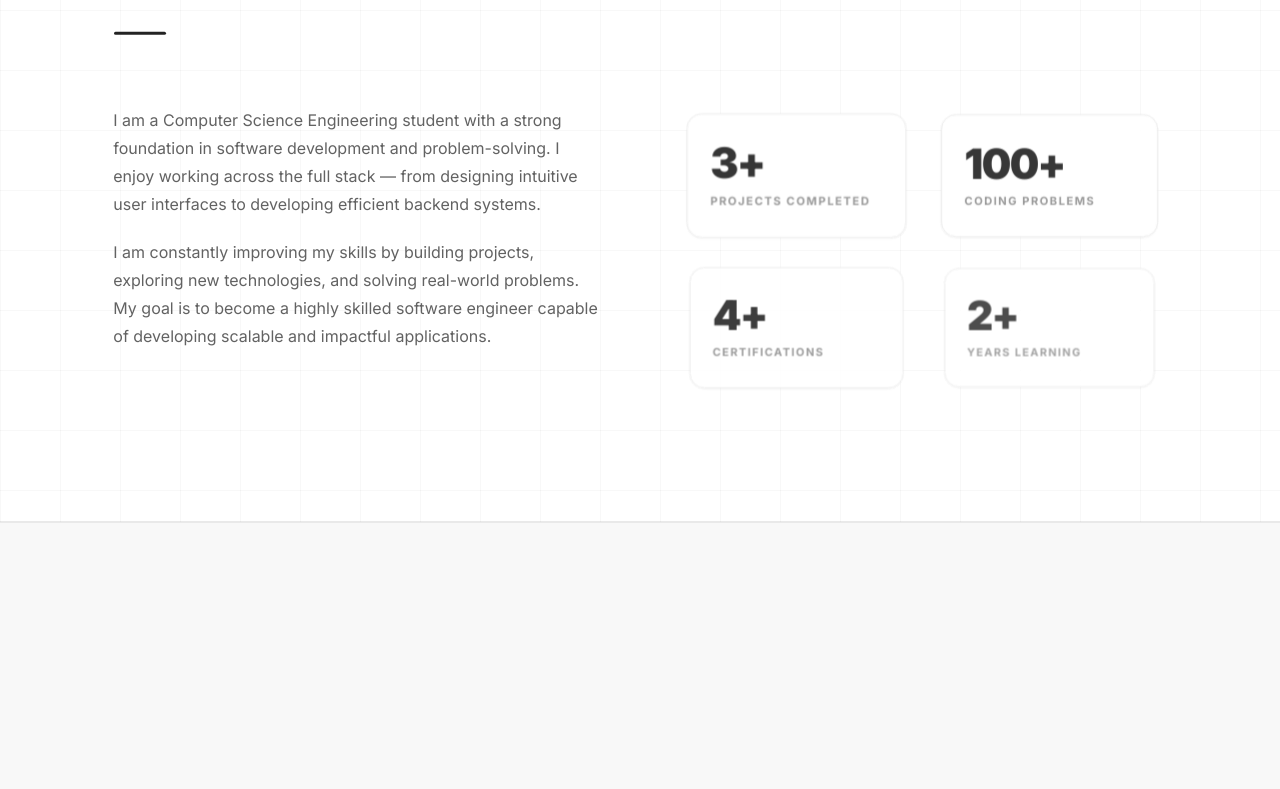
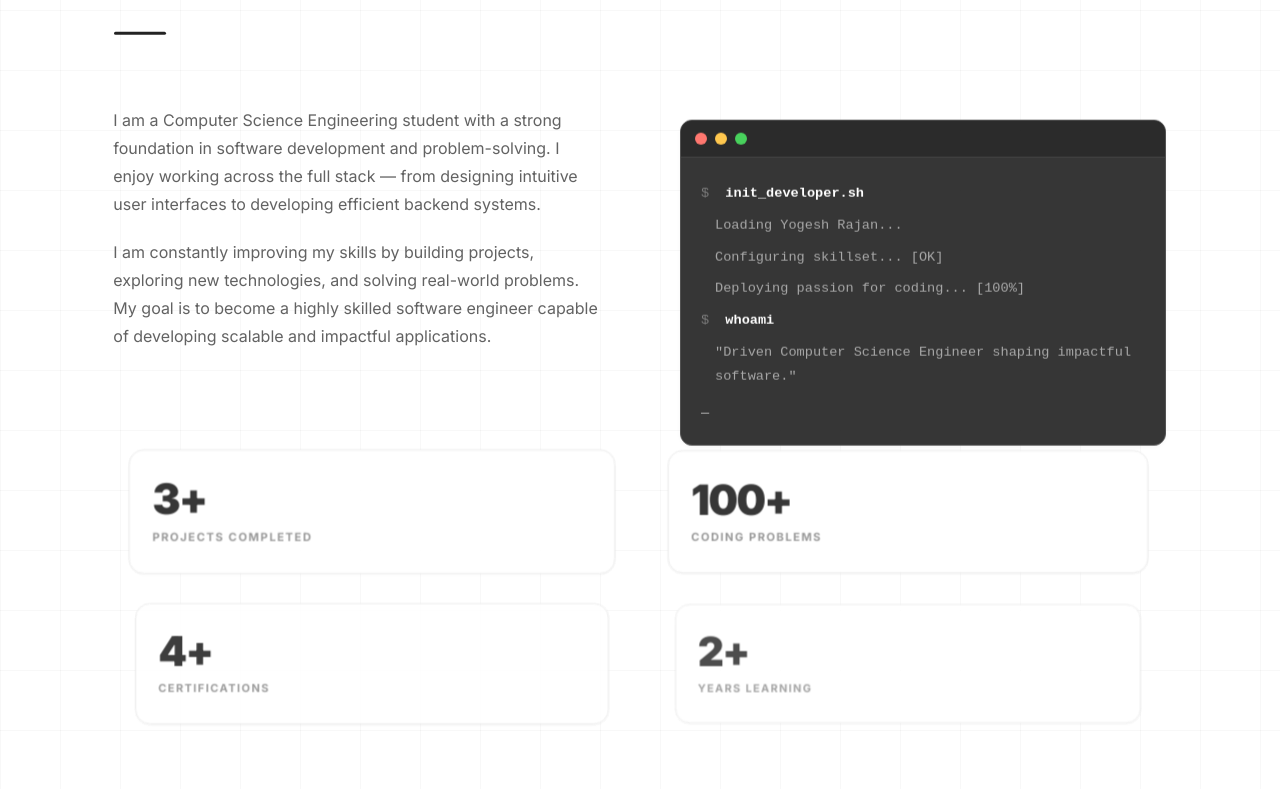
Before and after one commit to yogeshrajanv/Portfolio, a React (Vite) app: page / in a window 1280 px wide. Shown: the part 1010-1799 px from the top of the page. Built offline with nearby package versions, Linux system fonts and the light colour scheme.

Commit message:
feat: add flowing logo animation, terminal styles, API card, fix JSX

```diff
--- a/src/App.jsx
+++ b/src/App.jsx
@@ -7,18 +7,49 @@ import {
 } from 'lucide-react'
 
 /* ============================================================
-   Y LOGO — inline white SVG (actual letterform paths, no background box)
+   Y LOGO — inline white SVG with drawing animation capability
    ============================================================ */
-const YLogoWhite = ({ size = 120 }) => (
+const YLogoWhite = ({ size = 120, animateDraw = false }) => {
+  const draw = {
+    hidden: { pathLength: 0, opacity: 0, fill: "rgba(255, 255, 255, 0)" },
+    visible: {
+      pathLength: 1,
+      opacity: 1,
+      fill: "rgba(255, 255, 255, 1)",
+      transition: {
+        pathLength: { duration: 1.8, ease: "easeInOut" },
+        opacity: { duration: 0.5 },
+        fill: { duration: 0.8, ease: "easeIn", delay: 1.5 }
+      }
+    }
+  }
+
+  const paths = [
+    "M188.592957,167.174133 C179.844940,167.130692 171.096786,167.050507 162.349121,167.088135 C161.195602,167.093094 160.044678,167.699631 158.326981,168.366837 C158.160690,169.514786 157.419662,171.147629 157.916306,171.736252 C163.349976,178.176239 168.806595,184.614456 174.597900,190.730347 C180.740921,197.217682 187.404968,203.210770 193.567719,209.680481 C204.185654,220.827240 214.770233,232.017014 225.000961,243.516006 C229.263062,248.306458 235.122971,252.414139 235.032471,260.923279 C235.021027,284.304565 234.988068,307.685883 235.042740,331.067017 C235.046738,332.771057 235.686249,334.473633 236.515686,336.524811 C246.824585,330.950256 257.183624,325.464630 267.390228,319.708618 C268.983826,318.809906 269.883057,316.679932 271.497162,314.822906 C271.749725,314.581665 271.874023,314.286438 271.943329,313.303162 C271.965027,312.878265 271.986725,312.453339 272.010956,311.085114 C272.008911,293.039856 272.006897,274.994568 271.974518,256.208405 C268.216919,250.857651 264.972778,245.040604 260.611298,240.238297 C243.354813,221.237503 225.896210,202.413620 208.186356,183.835068 C202.472107,177.840515 197.916168,170.163467 188.592957,167.174133 z",
+    "M312.359406,168.002945 C309.467560,169.758316 306.086487,171.027496 303.771820,173.356476 C295.480682,181.698959 287.568817,190.417526 279.478668,198.960861 C272.244568,206.600159 264.977997,214.208847 257.696289,221.802795 C255.573990,224.016113 255.536560,226.018951 257.708618,228.287888 C262.067749,232.841370 266.265289,237.549194 270.594025,242.132385 C271.910034,243.525772 273.437500,244.719482 276.013794,247.033829 C280.189728,242.313370 283.959595,237.909821 287.882141,233.646744 C296.708801,224.053833 305.590027,214.510773 314.488281,204.984116 C324.442047,194.327438 334.500702,183.767212 344.306152,172.976410 C345.132446,172.067108 344.387421,169.729965 343.885162,167.274796 C335.133820,167.185318 326.382477,167.049133 317.631134,167.051178 C316.128815,167.051529 314.626617,167.640762 312.359406,168.002945 z",
+    "M246.435791,217.007721 C247.639404,218.009857 248.843018,219.011978 250.248123,220.181870 C251.729065,218.207977 252.631699,216.564438 253.937653,215.357208 C256.544159,212.947800 255.979416,210.677933 253.918030,208.482620 C242.323044,196.134308 230.800797,183.713837 218.997742,171.566711 C214.357758,166.791473 208.345490,167.479950 201.587204,168.698654 C216.768005,185.052231 231.362793,200.774506 246.435791,217.007721 z"
+  ]
+
+  return (
     <svg width={size} height={size} viewBox="0 0 500 500" fill="none" xmlns="http://www.w3.org/2000/svg">
-    {/* Left arm + stem */}
-    <path fill="white" d="M188.592957,167.174133 C179.844940,167.130692 171.096786,167.050507 162.349121,167.088135 C161.195602,167.093094 160.044678,167.699631 158.326981,168.366837 C158.160690,169.514786 157.419662,171.147629 157.916306,171.736252 C163.349976,178.176239 168.806595,184.614456 174.597900,190.730347 C180.740921,197.217682 187.404968,203.210770 193.567719,209.680481 C204.185654,220.827240 214.770233,232.017014 225.000961,243.516006 C229.263062,248.306458 235.122971,252.414139 235.032471,260.923279 C235.021027,284.304565 234.988068,307.685883 235.042740,331.067017 C235.046738,332.771057 235.686249,334.473633 236.515686,336.524811 C246.824585,330.950256 257.183624,325.464630 267.390228,319.708618 C268.983826,318.809906 269.883057,316.679932 271.497162,314.822906 C271.749725,314.581665 271.874023,314.286438 271.943329,313.303162 C271.965027,312.878265 271.986725,312.453339 272.010956,311.085114 C272.008911,293.039856 272.006897,274.994568 271.974518,256.208405 C268.216919,250.857651 264.972778,245.040604 260.611298,240.238297 C243.354813,221.237503 225.896210,202.413620 208.186356,183.835068 C202.472107,177.840515 197.916168,170.163467 188.592957,167.174133 z" />
-    {/* Right arm */}
-    <path fill="white" d="M312.359406,168.002945 C309.467560,169.758316 306.086487,171.027496 303.771820,173.356476 C295.480682,181.698959 287.568817,190.417526 279.478668,198.960861 C272.244568,206.600159 264.977997,214.208847 257.696289,221.802795 C255.573990,224.016113 255.536560,226.018951 257.708618,228.287888 C262.067749,232.841370 266.265289,237.549194 270.594025,242.132385 C271.910034,243.525772 273.437500,244.719482 276.013794,247.033829 C280.189728,242.313370 283.959595,237.909821 287.882141,233.646744 C296.708801,224.053833 305.590027,214.510773 314.488281,204.984116 C324.442047,194.327438 334.500702,183.767212 344.306152,172.976410 C345.132446,172.067108 344.387421,169.729965 343.885162,167.274796 C335.133820,167.185318 326.382477,167.049133 317.631134,167.051178 C316.128815,167.051529 314.626617,167.640762 312.359406,168.002945 z" />
-    {/* Junction connector */}
-    <path fill="white" d="M246.435791,217.007721 C247.639404,218.009857 248.843018,219.011978 250.248123,220.181870 C251.729065,218.207977 252.631699,216.564438 253.937653,215.357208 C256.544159,212.947800 255.979416,210.677933 253.918030,208.482620 C242.323044,196.134308 230.800797,183.713837 218.997742,171.566711 C214.357758,166.791473 208.345490,167.479950 201.587204,168.698654 C216.768005,185.052231 231.362793,200.774506 246.435791,217.007721 z" />
+      {paths.map((d, i) => (
+        animateDraw ? (
+          <motion.path
+            key={i}
+            d={d}
+            stroke="white"
+            strokeWidth="2"
+            variants={draw}
+            initial="hidden"
+            animate="visible"
+          />
+        ) : (
+          <path key={i} fill="white" d={d} />
+        )
+      ))}
     </svg>
   )
+}
 
 /* ============================================================
    PARTICLE CANVAS – floating dots + connecting lines
@@ -362,6 +393,26 @@ const About = () => (
           I am constantly improving my skills by building projects, exploring new technologies, and solving real-world problems. My goal is to become a highly skilled software engineer capable of developing scalable and impactful applications.
         </p>
       </FadeLeft>
+
+      {/* Terminal Creative Design Window */}
+      <FadeUp delay={0.15} className="about-terminal">
+        <div className="term-header">
+          <span className="term-dot get-red" />
+          <span className="term-dot get-yellow" />
+          <span className="term-dot get-green" />
+        </div>
+        <div className="term-body">
+          <p className="term-cmd"><span>$</span> init_developer.sh</p>
+          <p className="term-out">Loading Yogesh Rajan...</p>
+          <p className="term-out">Configuring skillset... [OK]</p>
+          <p className="term-out">Deploying passion for coding... [100%]</p>
+          <p className="term-cmd"><span>$</span> whoami</p>
+          <p className="term-out">"Driven Computer Science Engineer shaping impactful software."</p>
+          <span className="term-cursor">_</span>
+        </div>
+      </FadeUp>
+    </div>
+
     <FadeUp delay={0.15} className="stats-grid">
       {[
         { num: '3+', label: 'Projects Completed' },
@@ -382,7 +433,6 @@ const About = () => (
         </motion.div>
       ))}
     </FadeUp>
-    </div>
   </section>
 )
 
@@ -627,14 +677,14 @@ const internships = [
   {
     company: 'Spinacle',
     role: 'Mobile Application Developer',
-    duration: 'Jul 2025 - Aug 2025 • 2 mos',
+    duration: 'Jul 2025 - Aug 2025 • 2 mos (Remote)',
     desc: 'Worked on a gut health tracker application used to accurately analyze and monitor patient health data.',
     file: '/internship/spinacle certificate .pdf'
   },
   {
     company: 'ShiningBot',
     role: 'Web Developer',
-    duration: 'Jul 2025 • 1 mo',
+    duration: 'Jul 2025 • 1 mo (On-site)',
     desc: 'Developed a smart attendance system utilizing advanced face recognition algorithms.',
     file: '/internship/shining bot certificate .pdf'
   }
--- a/src/index.css
+++ b/src/index.css
@@ -526,6 +526,47 @@ h1.hero-name {
 @media (max-width: 768px) { .about-grid { grid-template-columns: 1fr; } }
 
 .about-text p + p { margin-top: 20px; }
+
+/* Terminal Design Component */
+.about-terminal {
+  background: #111;
+  border: 1px solid #333;
+  border-radius: 12px;
+  overflow: hidden;
+  box-shadow: var(--shadow-sm);
+  font-family: 'Courier New', Courier, monospace;
+  margin-top: 10px;
+}
+
+.term-header {
+  background: #050505;
+  border-bottom: 1px solid #222;
+  padding: 12px 14px;
+  display: flex;
+  gap: 8px;
+}
+
+.term-dot {
+  width: 12px; height: 12px; border-radius: 50%;
+}
+
+.get-red { background: #ff5f56; }
+.get-yellow { background: #ffbd2e; }
+.get-green { background: #27c93f; }
+
+.term-body {
+  padding: 24px 20px;
+  font-size: 0.85rem;
+  line-height: 1.8;
+  color: #ccc;
+}
+
+.term-cmd { font-weight: 700; color: #fff; margin-bottom: 8px; }
+.term-cmd span { color: #666; margin-right: 8px; font-weight: 400; }
+.term-out { color: #999; margin-left: 14px; margin-bottom: 8px; }
+.term-cursor { animation: blink 1s step-end infinite; color: #fff; font-weight: bold; }
+
+@keyframes blink { 50% { opacity: 0; } }
 
 .stats-grid {
   display: grid;
@@ -1113,6 +1154,37 @@ h1.hero-name {
   opacity: 1;
 }
 
+/* Contact API Design Component */
+.api-card {
+  background: #fafafa;
+  border: 1px solid var(--border);
+  border-radius: 12px;
+  overflow: hidden;
+  box-shadow: var(--shadow-sm);
+  font-family: 'Courier New', Courier, monospace;
+}
+
+.api-header {
+  background: #f1f1f1;
+  padding: 14px 20px;
+  border-bottom: 1px solid var(--border);
+  font-weight: 800;
+  font-size: 0.85rem;
+  color: var(--text-2);
+}
+
+.api-body {
+  padding: 24px;
+}
+
+.api-body pre {
+  margin: 0;
+  font-size: 0.8rem;
+  line-height: 1.7;
+  color: #555;
+  white-space: pre-wrap;
+}
+
 /* ===== FORM ===== */
 .form-row {
   display: grid;
```
Lines whose indentation alone changed are shown as unchanged.
